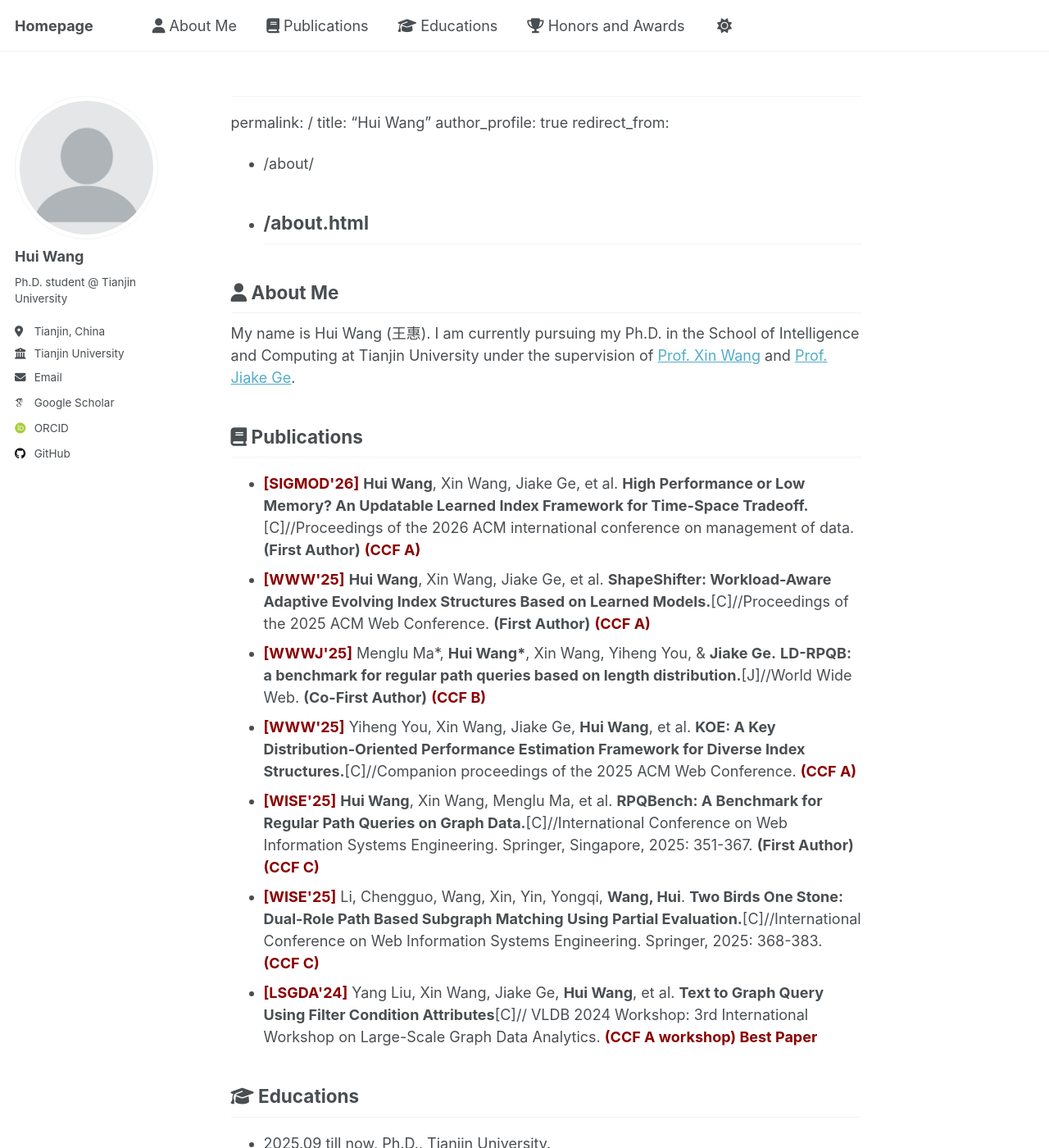
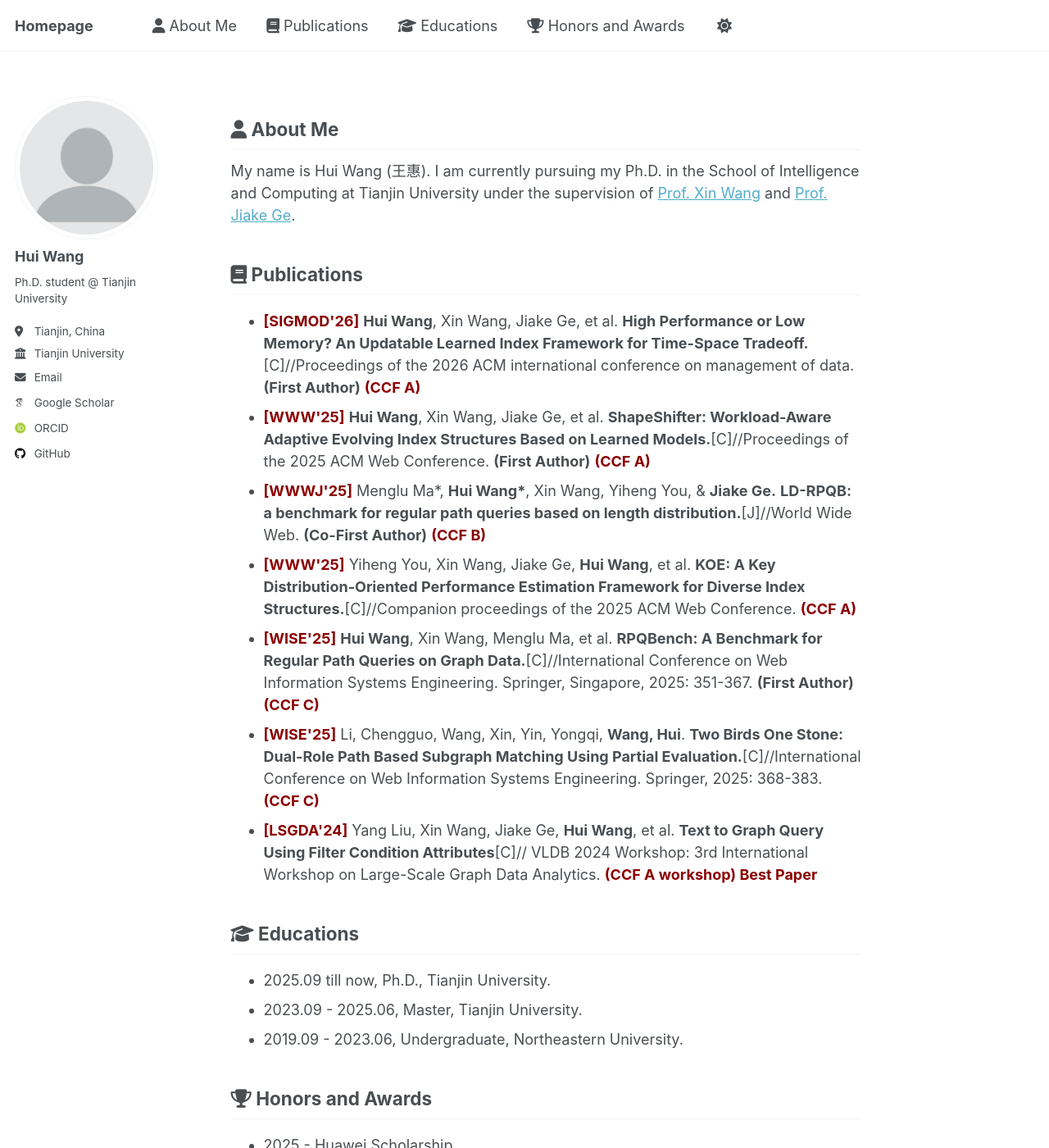
Before and after one commit to HaileyHui/wanghui, a Jekyll site: the page built from _pages/about.md, in a window 1280 px wide and 1400 px high. Shown: the whole window at 82% size. Built offline with Jekyll 4.4.1, drawn with Linux system fonts in a browser that asks for light colours; some web fonts are replaced; our own code applies the rules of GitHub Pages for plain Markdown files; a script that is not in the unit is left out; some of the changed lines change nothing that is shown.

Commit message:
Update about.md

```diff
--- a/_pages/about.md
+++ b/_pages/about.md
@@ -1,6 +1,3 @@
-<style>
-.page__title { display: none; }
-</style>
 ---
 permalink: /
 title: "Hui Wang"
@@ -9,6 +6,18 @@
   - /about/
   - /about.html
 ---
+
+<style>
+/* 隐藏首页的标题区块和多余空白 */
+.page__header,
+.page__title,
+.page__lead,
+.page__meta {
+  display: none;
+  margin: 0;
+  padding: 0;
+}
+</style>
 
 <!-- About Me 部分 -->
 <section id="aboutme">
```
